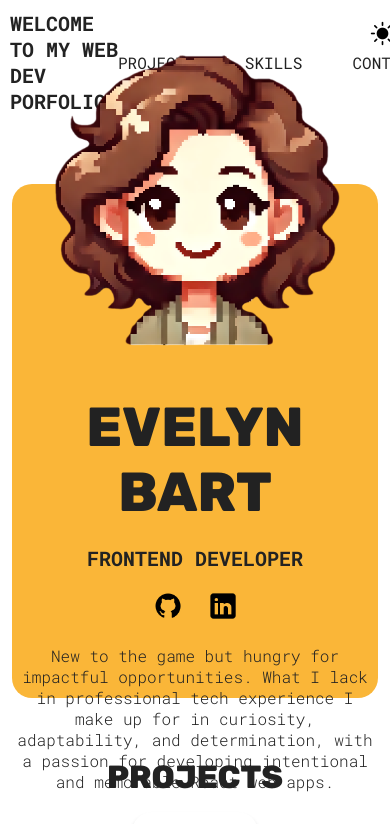
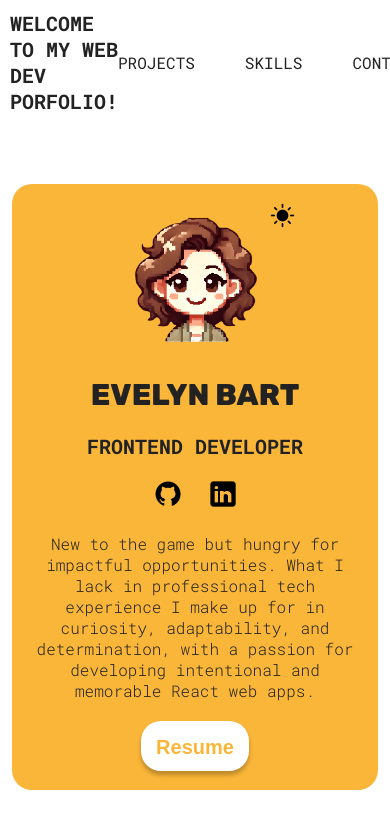
Before and after one commit to evelynmbart/evelynbart-portfolio, a React (Vite) app: page / in a window 390 px wide. Shown: the top 824 px of the page. Built offline with nearby package versions, Linux system fonts and the light colour scheme.

Commit message:
update hero css for mobile view

```diff
--- a/src/components/Hero/Hero.css
+++ b/src/components/Hero/Hero.css
@@ -4,15 +4,15 @@
   justify-content: center;
   gap: 20px;
   text-align: center;
-  height: 60dvh;
+  height: 70dvh;
   min-height: 500px;
   margin: 0 3%;
-  padding: 1%;
+  padding: 2%;
   border-radius: 20px;
   background-color: var(--btn-color);
 
   .avatar {
-    width: 350px;
+    width: 150px;
     object-fit: contain;
   }
 
@@ -40,7 +40,8 @@
     color: var(--btn-color);
     border: none;
     border-radius: 20px;
-    width: 126px;
+    width: 100%;
+    padding: 15px;
     height: 50px;
     font-size: 20px;
     font-weight: bold;
@@ -70,7 +71,7 @@
 }
 
 .description {
-  max-width: 45ch;
+  max-width: 35ch;
   align-self: center;
 }
 
@@ -82,7 +83,7 @@
 }
 
 .hero-info h1 {
-  font-size: 55px;
+  font-size: 30px;
 }
 
 @media (width >= 800px) {
@@ -90,6 +91,14 @@
     flex-direction: row-reverse;
     align-items: center;
     justify-content: space-evenly;
+  }
+
+  .description {
+    max-width: 45ch;
+  }
+
+  .hero-info h1 {
+    font-size: 55px;
   }
 }
 
```
